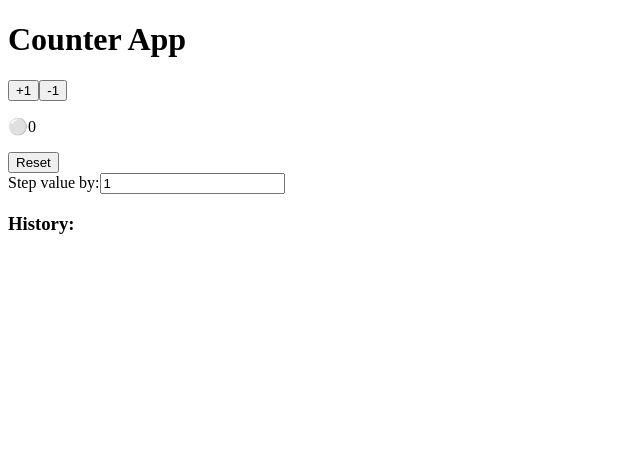
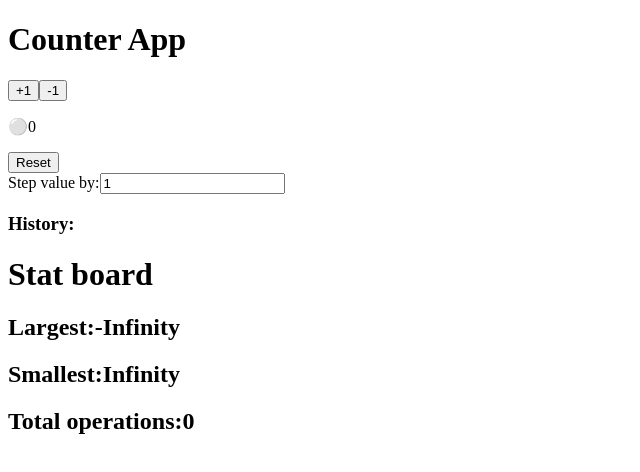
Before and after one commit to subish-dev12/counter-app, a React (Vite) app: page / in a window 1280 px wide. Shown: the top 472 px of the page, without its empty margins (0-640 px from the left). Built offline with nearby package versions, Linux system fonts and the light colour scheme.

Commit message:
some changes at 3:25pm

```diff
--- a/src/App.jsx
+++ b/src/App.jsx
@@ -1,10 +1,18 @@
 import { useState } from "react";
 import Button from "./Button";
-
+import StatBoard from "./StatBoard";
 export default function App() {
   const [count, setCount] = useState(0);
   const [value, setValue] = useState(1);
   const [list, setList] = useState([]);
+  const [action, setAction] = useState(0);
+
+  console.log("action is ", action);
+
+  const largest = Math.max(...list);
+  const smallest = Math.min(...list);
+
+  console.log("Largest value in history:", largest);
 
   const getLogo = (count) => {
     if (count < 0) return `💀${count}`;
@@ -15,8 +23,6 @@ export default function App() {
   };
 
   const lastThree = list.slice(-3);
-
-  console.log("Last three history items:", lastThree);
 
   return (
     <div className="min-h-screen bg-gradient-to-br from-blue-50 to-indigo-100 p-8">
@@ -33,6 +39,7 @@ export default function App() {
             value={value}
             setList={setList}
             count={count}
+            setAction={setAction}
           />
           <Button
             operation="subtract"
@@ -40,6 +47,7 @@ export default function App() {
             value={value}
             setList={setList}
             count={count}
+            setAction={setAction}
           />
         </div>
 
@@ -64,6 +72,7 @@ export default function App() {
             setValue={setValue}
             setList={setList}
             count={count}
+            setAction={setAction}
           />
         </div>
 
@@ -123,6 +132,7 @@ export default function App() {
           </button>
         )}
       </div>
+      <StatBoard largest={largest} smallest={smallest} action={action} />
     </div>
   );
 }
--- a/src/Button.jsx
+++ b/src/Button.jsx
@@ -1,4 +1,12 @@
-function Button({ setCount, operation, value, setValue, setList, count }) {
+function Button({
+  setCount,
+  operation,
+  value,
+  setValue,
+  setList,
+  count,
+  setAction,
+}) {
   const handleClick = () => {
     if (operation === "reset") {
       setCount(0);
@@ -9,6 +17,7 @@ function Button({ setCount, operation, value, setValue, setList, count }) {
       setCount(newCount);
       setList((prevList) => [...prevList, newCount]);
     }
+    setAction((prevCount) => prevCount + 1);
   };
 
   const getButtonStyle = () => {
--- /dev/null
+++ b/src/StatBoard.jsx
@@ -0,0 +1,10 @@
+export default function StatBoard({ largest, smallest, action }) {
+  return (
+    <>
+      <h1>Stat board</h1>
+      <h2>Largest:{largest}</h2>
+      <h2>Smallest:{smallest}</h2>
+      <h2>Total operations:{action}</h2>
+    </>
+  );
+}
```
Also changed, not shown: tasks.txt.
